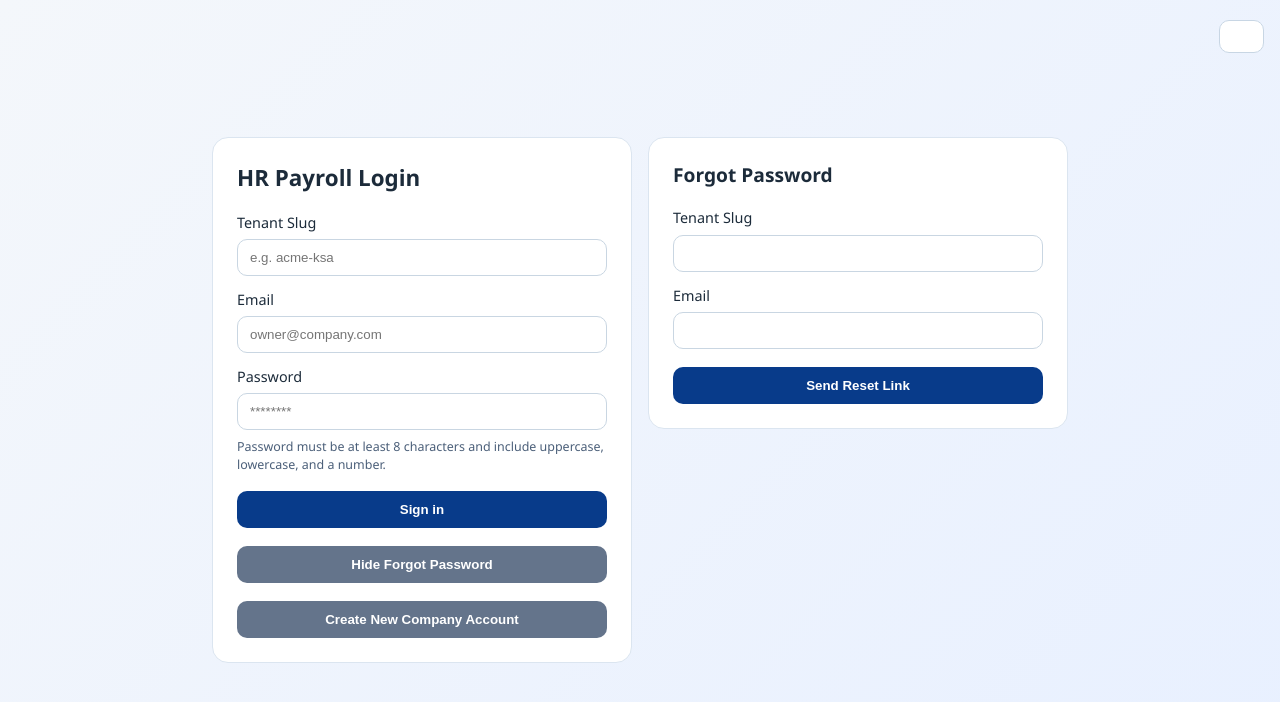
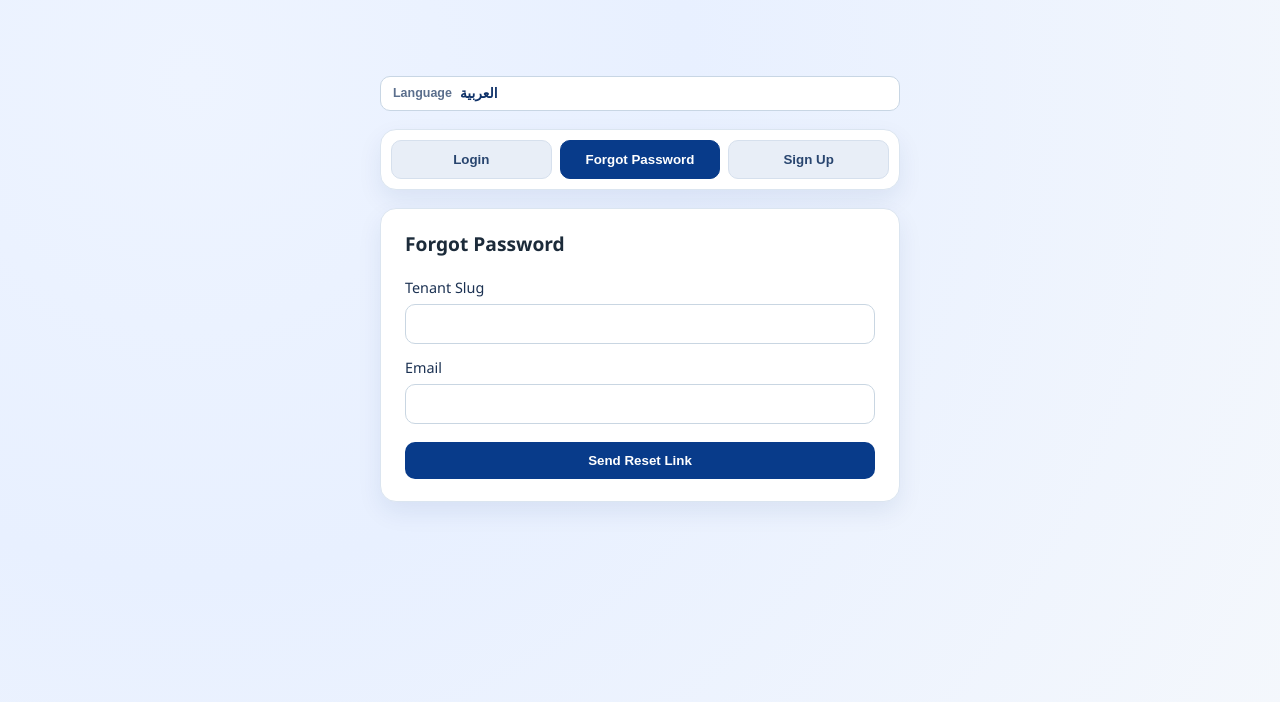
Before and after one commit to engmedofetoh2016-arch/KsaHrPayrollSaaS, an Angular app in the folder src/web/: page /login in a window 1280 px wide. Both pictures are taken after a click on the button "Forgot Password". Shown: the top 702 px of the page. Built offline with nearby package versions, Linux system fonts and the light colour scheme.

Commit message:
update 6565

```diff
--- a/src/web/src/app/features/auth/login-page.component.html
+++ b/src/web/src/app/features/auth/login-page.component.html
@@ -1,53 +1,57 @@
 <section class="login-wrap">
   <button type="button" class="lang-switch" (click)="i18n.toggleLanguage()">
-    {{ i18n.isArabic() ? 'EN' : 'AR' }}
+    <span class="lang-label">{{ i18n.text('Language', 'اللغة') }}</span>
+    <span class="lang-value">{{ i18n.isArabic() ? 'English' : 'العربية' }}</span>
   </button>
 
+  <div class="auth-nav card">
+    <button type="button" class="nav-btn" [class.active]="!showForgot() && !showSignUp()" (click)="showLoginPanel()">
+      {{ i18n.text('Login', 'تسجيل الدخول') }}
+    </button>
+    <button type="button" class="nav-btn" [class.active]="showForgot()" (click)="toggleForgotPassword()">
+      {{ i18n.text('Forgot Password', 'استعادة كلمة المرور') }}
+    </button>
+    <button type="button" class="nav-btn" [class.active]="showSignUp()" (click)="toggleSignUp()">
+      {{ i18n.text('Sign Up', 'تسجيل منشأة جديدة') }}
+    </button>
+  </div>
+
+  @if (!showForgot() && !showSignUp()) {
     <form class="card" [formGroup]="form" (ngSubmit)="onSubmit()">
-    <h1>{{ i18n.text('HR Payroll Login', 'تسجيل دخول إدارة الموارد البشرية') }}</h1>
+      <h1>{{ i18n.text('HR Payroll Login', 'الدخول إلى نظام إدارة الموارد البشرية') }}</h1>
+      <p class="subtitle">{{ i18n.text('Secure access to your company payroll workspace.', 'وصول آمن إلى بيئة إدارة الرواتب في منشأتك.') }}</p>
 
       <label>
-      {{ i18n.text('Tenant Slug', 'Tenant Slug') }}
-      <input id="tenantSlug" name="tenantSlug" formControlName="tenantSlug" [placeholder]="i18n.text('e.g. acme-ksa', 'e.g. acme-ksa')" />
+        {{ i18n.text('Tenant Slug', 'رمز المنشأة') }}
+        <input id="tenantSlug" name="tenantSlug" formControlName="tenantSlug" [placeholder]="i18n.text('e.g. acme-ksa', 'مثال: acme-ksa')" />
       </label>
 
       <label>
-      {{ i18n.text('Email', 'Email') }}
+        {{ i18n.text('Email', 'البريد الإلكتروني') }}
         <input id="email" name="email" type="email" formControlName="email" [placeholder]="i18n.text('owner@company.com', 'owner@company.com')" />
       </label>
 
       <label>
-      {{ i18n.text('Password', 'Password') }}
+        {{ i18n.text('Password', 'كلمة المرور') }}
         <input id="password" name="password" type="password" formControlName="password" [placeholder]="i18n.text('********', '********')" />
       </label>
-    <p class="hint">{{ i18n.text('Password must be at least 8 characters and include uppercase, lowercase, and a number.', 'Password must be at least 8 characters and include uppercase, lowercase, and a number.') }}</p>
+      <p class="hint">{{ i18n.text('Password must be at least 8 characters and include uppercase, lowercase, and a number.', 'يجب أن تتكون كلمة المرور من 8 أحرف على الأقل وتحتوي على حرف كبير وحرف صغير ورقم.') }}</p>
 
       @if (error()) {
         <p class="error">{{ error() }}</p>
       }
 
       <button type="submit" [disabled]="loading()">
-      {{ loading() ? i18n.text('Signing in...', 'Signing in...') : i18n.text('Sign in', 'Sign in') }}
+        {{ loading() ? i18n.text('Signing in...', 'جاري تسجيل الدخول...') : i18n.text('Sign in', 'تسجيل الدخول') }}
       </button>
-
-    <button type="button" class="secondary" (click)="toggleForgotPassword()">
-      {{ showForgot() ? i18n.text('Hide Forgot Password', 'إخفاء نسيت كلمة المرور') : i18n.text('Forgot Password', 'نسيت كلمة المرور') }}
-    </button>
-
-    <button type="button" class="secondary" (click)="toggleSignUp()">
-      {{ showSignUp() ? i18n.text('Hide Sign Up', 'Hide Sign Up') : i18n.text('Create New Company Account', 'Create New Company Account') }}
-    </button>
-
-    @if (signupMessage()) {
-      <p class="ok">{{ signupMessage() }}</p>
+    </form>
   }
-  </form>
 
   @if (showForgot()) {
     <form class="card signup-card" [formGroup]="forgotForm" (ngSubmit)="onForgotSubmit()">
-      <h2>{{ i18n.text('Forgot Password', 'نسيت كلمة المرور') }}</h2>
-      <label>{{ i18n.text('Tenant Slug', 'Tenant Slug') }} <input formControlName="tenantSlug" /></label>
-      <label>{{ i18n.text('Email', 'Email') }} <input type="email" formControlName="email" /></label>
+      <h2>{{ i18n.text('Forgot Password', 'استعادة كلمة المرور') }}</h2>
+      <label>{{ i18n.text('Tenant Slug', 'رمز المنشأة') }} <input formControlName="tenantSlug" /></label>
+      <label>{{ i18n.text('Email', 'البريد الإلكتروني') }} <input type="email" formControlName="email" /></label>
 
       @if (forgotError()) {
         <p class="error">{{ forgotError() }}</p>
@@ -57,32 +61,36 @@
       }
 
       <button type="submit" [disabled]="forgotLoading()">
-        {{ forgotLoading() ? i18n.text('Sending...', 'Sending...') : i18n.text('Send Reset Link', 'Send Reset Link') }}
+        {{ forgotLoading() ? i18n.text('Sending...', 'جاري الإرسال...') : i18n.text('Send Reset Link', 'إرسال رابط إعادة التعيين') }}
       </button>
     </form>
   }
 
   @if (showSignUp()) {
     <form class="card signup-card" [formGroup]="signupForm" (ngSubmit)="onSignUpSubmit()">
-      <h2>{{ i18n.text('Sign Up', 'Sign Up') }}</h2>
+      <h2>{{ i18n.text('Sign Up', 'تسجيل منشأة جديدة') }}</h2>
 
-      <label>{{ i18n.text('Tenant Name', 'Tenant Name') }} <input id="tenantName" name="tenantName" formControlName="tenantName" [placeholder]="i18n.text('Acme HR', 'Acme HR')" /></label>
-      <label>{{ i18n.text('Tenant Slug', 'Tenant Slug') }} <input id="slug" name="slug" formControlName="slug" [placeholder]="i18n.text('acme-ksa', 'acme-ksa')" /></label>
-      <label>{{ i18n.text('Company Legal Name', 'Company Legal Name') }} <input id="companyLegalName" name="companyLegalName" formControlName="companyLegalName" [placeholder]="i18n.text('Acme LLC', 'Acme LLC')" /></label>
-      <label>{{ i18n.text('Currency', 'Currency') }} <input id="currencyCode" name="currencyCode" formControlName="currencyCode" [placeholder]="i18n.text('SAR', 'SAR')" /></label>
-      <label>{{ i18n.text('Default Pay Day', 'Default Pay Day') }} <input id="defaultPayDay" name="defaultPayDay" type="number" formControlName="defaultPayDay" min="1" max="31" /></label>
-      <label>{{ i18n.text('Owner First Name', 'Owner First Name') }} <input id="ownerFirstName" name="ownerFirstName" formControlName="ownerFirstName" /></label>
-      <label>{{ i18n.text('Owner Last Name', 'Owner Last Name') }} <input id="ownerLastName" name="ownerLastName" formControlName="ownerLastName" /></label>
-      <label>{{ i18n.text('Owner Email', 'Owner Email') }} <input id="ownerEmail" name="ownerEmail" type="email" formControlName="ownerEmail" [placeholder]="i18n.text('owner@company.com', 'owner@company.com')" /></label>
-      <label>{{ i18n.text('Owner Password', 'Owner Password') }} <input id="ownerPassword" name="ownerPassword" type="password" formControlName="ownerPassword" [placeholder]="i18n.text('********', '********')" /></label>
-      <p class="hint">{{ i18n.text('Password must be at least 8 characters and include uppercase, lowercase, and a number.', 'Password must be at least 8 characters and include uppercase, lowercase, and a number.') }}</p>
+      <label>{{ i18n.text('Tenant Name', 'اسم المنشأة') }} <input id="tenantName" name="tenantName" formControlName="tenantName" [placeholder]="i18n.text('Acme HR', 'شركة المثال للموارد البشرية')" /></label>
+      <label>{{ i18n.text('Tenant Slug', 'رمز المنشأة') }} <input id="slug" name="slug" formControlName="slug" [placeholder]="i18n.text('acme-ksa', 'acme-ksa')" /></label>
+      <label>{{ i18n.text('Company Legal Name', 'الاسم القانوني للمنشأة') }} <input id="companyLegalName" name="companyLegalName" formControlName="companyLegalName" [placeholder]="i18n.text('Acme LLC', 'شركة المثال المحدودة')" /></label>
+      <label>{{ i18n.text('Currency', 'العملة') }} <input id="currencyCode" name="currencyCode" formControlName="currencyCode" [placeholder]="i18n.text('SAR', 'SAR')" /></label>
+      <label>{{ i18n.text('Default Pay Day', 'يوم صرف الراتب الافتراضي') }} <input id="defaultPayDay" name="defaultPayDay" type="number" formControlName="defaultPayDay" min="1" max="31" /></label>
+      <label>{{ i18n.text('Owner First Name', 'الاسم الأول لمالك الحساب') }} <input id="ownerFirstName" name="ownerFirstName" formControlName="ownerFirstName" /></label>
+      <label>{{ i18n.text('Owner Last Name', 'اسم العائلة لمالك الحساب') }} <input id="ownerLastName" name="ownerLastName" formControlName="ownerLastName" /></label>
+      <label>{{ i18n.text('Owner Email', 'البريد الإلكتروني لمالك الحساب') }} <input id="ownerEmail" name="ownerEmail" type="email" formControlName="ownerEmail" [placeholder]="i18n.text('owner@company.com', 'owner@company.com')" /></label>
+      <label>{{ i18n.text('Owner Password', 'كلمة المرور لمالك الحساب') }} <input id="ownerPassword" name="ownerPassword" type="password" formControlName="ownerPassword" [placeholder]="i18n.text('********', '********')" /></label>
+      <p class="hint">{{ i18n.text('Password must be at least 8 characters and include uppercase, lowercase, and a number.', 'يجب أن تتكون كلمة المرور من 8 أحرف على الأقل وتحتوي على حرف كبير وحرف صغير ورقم.') }}</p>
 
       @if (signupError()) {
         <p class="error">{{ signupError() }}</p>
       }
 
+      @if (signupMessage()) {
+        <p class="ok">{{ signupMessage() }}</p>
+      }
+
       <button type="submit" [disabled]="signupLoading()">
-        {{ signupLoading() ? i18n.text('Creating account...', 'Creating account...') : i18n.text('Sign Up', 'Sign Up') }}
+        {{ signupLoading() ? i18n.text('Creating account...', 'جاري إنشاء الحساب...') : i18n.text('Sign Up', 'إنشاء الحساب') }}
       </button>
     </form>
   }
--- a/src/web/src/app/features/auth/login-page.component.scss
+++ b/src/web/src/app/features/auth/login-page.component.scss
@@ -1,33 +1,72 @@
 .login-wrap {
   min-height: 100vh;
   display: grid;
-  grid-template-columns: repeat(auto-fit, minmax(360px, 420px));
+  grid-template-columns: minmax(360px, 520px);
   justify-content: center;
-  align-content: center;
-  gap: 16px;
-  padding: 20px;
-  background: linear-gradient(135deg, #f4f7fb 0%, #e8f0ff 100%);
+  align-content: start;
+  gap: 18px;
+  padding: 72px 20px 24px;
+  background: radial-gradient(circle at 15% 10%, #eef4ff 0%, #e8f0ff 38%, #f5f8fc 100%);
 }
 
 .lang-switch {
-  position: fixed;
+  position: sticky;
   top: 16px;
   inset-inline-end: 16px;
   border: 1px solid #c8d6e4;
   border-radius: 10px;
   background: #fff;
-  padding: 8px 12px;
+  padding: 8px 12px 9px;
+  font-weight: 700;
   cursor: pointer;
+  z-index: 5;
+  display: inline-flex;
+  gap: 8px;
+  align-items: center;
+}
+
+.lang-label {
+  color: #5b6f8d;
+  font-size: 0.78rem;
+  font-weight: 600;
+}
+
+.lang-value {
+  color: #0f3269;
+  font-size: 0.86rem;
 }
 
 .card {
-  width: min(420px, 92vw);
+  width: min(520px, 92vw);
   background: #fff;
   border: 1px solid #dbe5f0;
   border-radius: 16px;
-  padding: 24px;
+  padding: 22px 24px;
   display: grid;
   gap: 14px;
+  box-shadow: 0 10px 24px rgba(14, 52, 110, 0.08);
+}
+
+.auth-nav {
+  display: grid;
+  grid-template-columns: repeat(3, 1fr);
+  gap: 8px;
+  padding: 10px;
+}
+
+.nav-btn {
+  margin: 0;
+  background: #e8eef7;
+  color: #28456f;
+  border: 1px solid #d6e0ed;
+  box-shadow: none !important;
+  transform: none !important;
+}
+
+.nav-btn.active {
+  background: #083b8a;
+  color: #fff;
+  border-color: #083b8a;
 }
 
 h1 {
@@ -40,16 +79,24 @@ h2 {
   font-size: 1.2rem;
 }
 
+.subtitle {
+  margin: -2px 0 4px;
+  font-size: 0.86rem;
+  color: #4b5f79;
+}
+
 label {
   display: grid;
   gap: 6px;
   font-size: 0.9rem;
+  color: #1b3152;
 }
 
 input {
   border: 1px solid #c9d6e2;
   border-radius: 10px;
   padding: 10px 12px;
+  font-size: 1rem;
 }
 
 button {
@@ -61,6 +108,13 @@ button {
   color: #fff;
   font-weight: 600;
   cursor: pointer;
+  transition: transform 0.12s ease, box-shadow 0.12s ease, filter 0.12s ease;
+}
+
+button:hover:not(:disabled) {
+  transform: translateY(-1px);
+  filter: brightness(1.03);
+  box-shadow: 0 8px 18px rgba(9, 57, 133, 0.25);
 }
 
 button:disabled {
@@ -87,9 +141,21 @@ button:disabled {
 .hint {
   margin: -6px 0 0;
   color: #4b5f79;
-  font-size: 0.78rem;
+  font-size: 0.82rem;
+  line-height: 1.35;
 }
 
 .signup-card {
   align-self: start;
 }
+
+@media (max-width: 920px) {
+  .login-wrap {
+    padding-top: 64px;
+    justify-items: center;
+  }
+
+  .auth-nav {
+    grid-template-columns: 1fr;
+  }
+}
--- a/src/web/src/app/features/auth/login-page.component.ts
+++ b/src/web/src/app/features/auth/login-page.component.ts
@@ -58,7 +58,7 @@ export class LoginPageComponent {
   constructor() {
     const reason = this.route.snapshot.queryParamMap.get('reason');
     if (reason === 'expired') {
-      this.error.set('Session expired. Please login again.');
+      this.error.set(this.i18n.text('Session expired. Please login again.', 'انتهت صلاحية الجلسة. يرجى تسجيل الدخول مرة أخرى.'));
     }
   }
 
@@ -66,7 +66,7 @@ export class LoginPageComponent {
     if (this.form.invalid || this.loading()) {
       this.form.markAllAsTouched();
       if (this.form.invalid) {
-        this.error.set('Please enter tenant slug, valid email, and password (min 8 chars).');
+        this.error.set(this.i18n.text('Please enter tenant slug, valid email, and password (min 8 chars).', 'يرجى إدخال رمز المنشأة وبريد إلكتروني صحيح وكلمة مرور لا تقل عن 8 أحرف.'));
       }
       return;
     }
@@ -85,19 +85,27 @@ export class LoginPageComponent {
       },
       error: (err) => {
         this.loading.set(false);
-        this.error.set(getApiErrorMessage(err, 'Login failed. Check tenant slug, email, and password.'));
+        this.error.set(getApiErrorMessage(err, this.i18n.text('Login failed. Check tenant slug, email, and password.', 'تعذر تسجيل الدخول. يرجى التحقق من رمز المنشأة والبريد الإلكتروني وكلمة المرور.')));
       }
     });
   }
 
   toggleSignUp() {
-    this.showSignUp.set(!this.showSignUp());
+    const next = !this.showSignUp();
+    this.showSignUp.set(next);
+    if (next) {
+      this.showForgot.set(false);
+    }
     this.signupError.set('');
     this.signupMessage.set('');
   }
 
   toggleForgotPassword() {
-    this.showForgot.set(!this.showForgot());
+    const next = !this.showForgot();
+    this.showForgot.set(next);
+    if (next) {
+      this.showSignUp.set(false);
+    }
     this.forgotError.set('');
     this.forgotMessage.set('');
     if (this.showForgot()) {
@@ -108,11 +116,19 @@ export class LoginPageComponent {
     }
   }
 
+  showLoginPanel() {
+    this.showSignUp.set(false);
+    this.showForgot.set(false);
+    this.error.set('');
+    this.signupError.set('');
+    this.forgotError.set('');
+  }
+
   onForgotSubmit() {
     if (this.forgotForm.invalid || this.forgotLoading()) {
       this.forgotForm.markAllAsTouched();
       if (this.forgotForm.invalid) {
-        this.forgotError.set('Please enter tenant slug and valid email.');
+        this.forgotError.set(this.i18n.text('Please enter tenant slug and valid email.', 'يرجى إدخال رمز المنشأة وبريد إلكتروني صحيح.'));
       }
       return;
     }
@@ -124,11 +140,11 @@ export class LoginPageComponent {
     this.authService.forgotPassword(payload).subscribe({
       next: () => {
         this.forgotLoading.set(false);
-        this.forgotMessage.set('If account exists, reset instructions were sent.');
+        this.forgotMessage.set(this.i18n.text('If account exists, reset instructions were sent.', 'في حال وجود الحساب، تم إرسال تعليمات إعادة تعيين كلمة المرور.'));
       },
       error: (err) => {
         this.forgotLoading.set(false);
-        this.forgotError.set(getApiErrorMessage(err, 'Failed to submit forgot password request.'));
+        this.forgotError.set(getApiErrorMessage(err, this.i18n.text('Failed to submit forgot password request.', 'تعذر إرسال طلب استعادة كلمة المرور.')));
       }
     });
   }
@@ -137,7 +153,7 @@ export class LoginPageComponent {
     if (this.signupForm.invalid || this.signupLoading()) {
       this.signupForm.markAllAsTouched();
       if (this.signupForm.invalid) {
-        this.signupError.set('Please complete all required sign-up fields correctly.');
+        this.signupError.set(this.i18n.text('Please complete all required sign-up fields correctly.', 'يرجى استكمال جميع حقول التسجيل المطلوبة بشكل صحيح.'));
       }
       return;
     }
@@ -162,7 +178,7 @@ export class LoginPageComponent {
     this.authService.signUp(payload).subscribe({
       next: () => {
         this.signupLoading.set(false);
-        this.signupMessage.set('Sign up successful. You can login now.');
+        this.signupMessage.set(this.i18n.text('Sign up successful. You can login now.', 'تم تسجيل المنشأة بنجاح. يمكنك تسجيل الدخول الآن.'));
         this.form.patchValue({
           tenantSlug: String(payload.slug),
           email: String(payload.ownerEmail),
@@ -172,7 +188,7 @@ export class LoginPageComponent {
       },
       error: (err) => {
         this.signupLoading.set(false);
-        this.signupError.set(getApiErrorMessage(err, 'Sign up failed. Please review your details.'));
+        this.signupError.set(getApiErrorMessage(err, this.i18n.text('Sign up failed. Please review your details.', 'تعذر تسجيل المنشأة. يرجى مراجعة البيانات المدخلة.')));
       }
     });
   }
```
Lines whose indentation alone changed are shown as unchanged.
